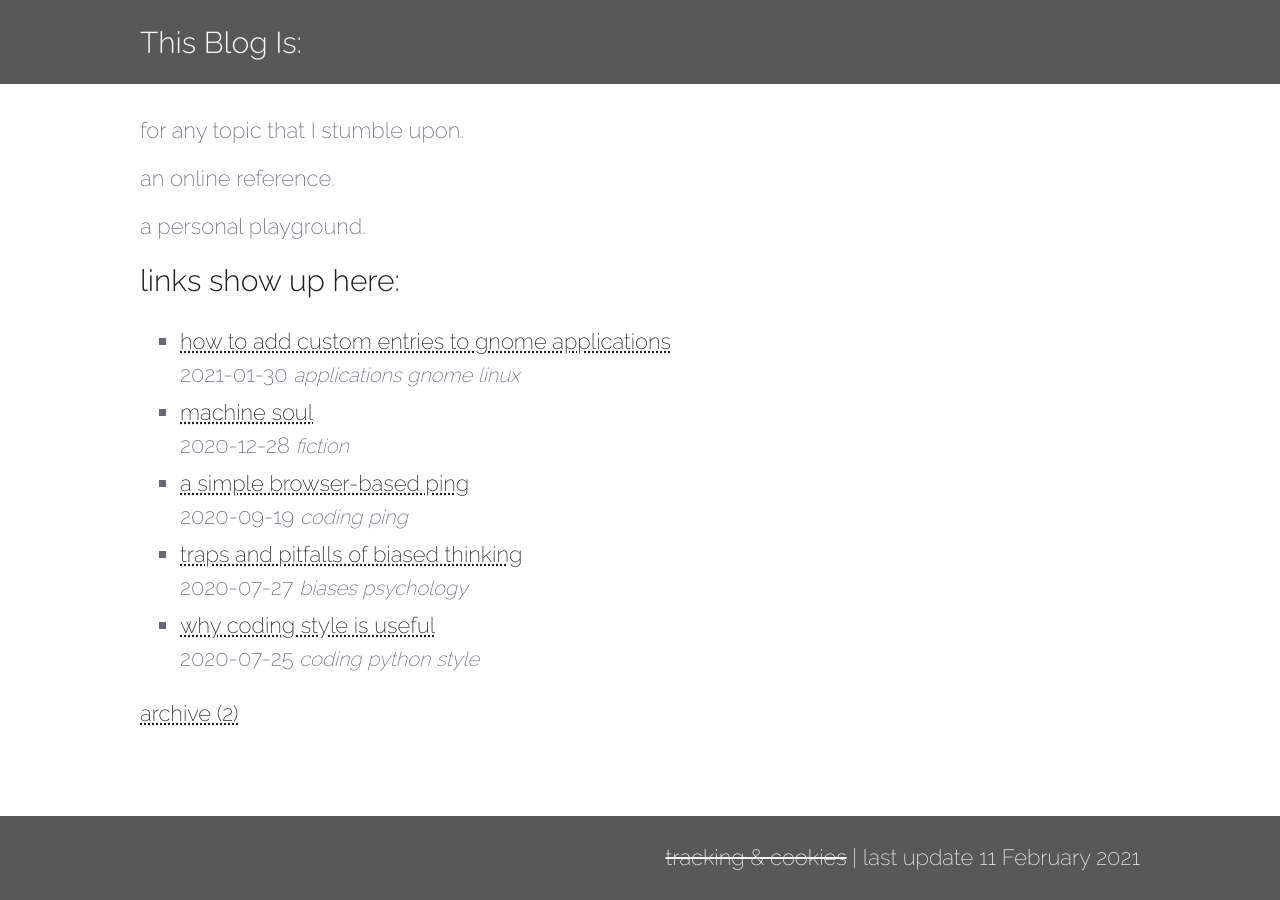
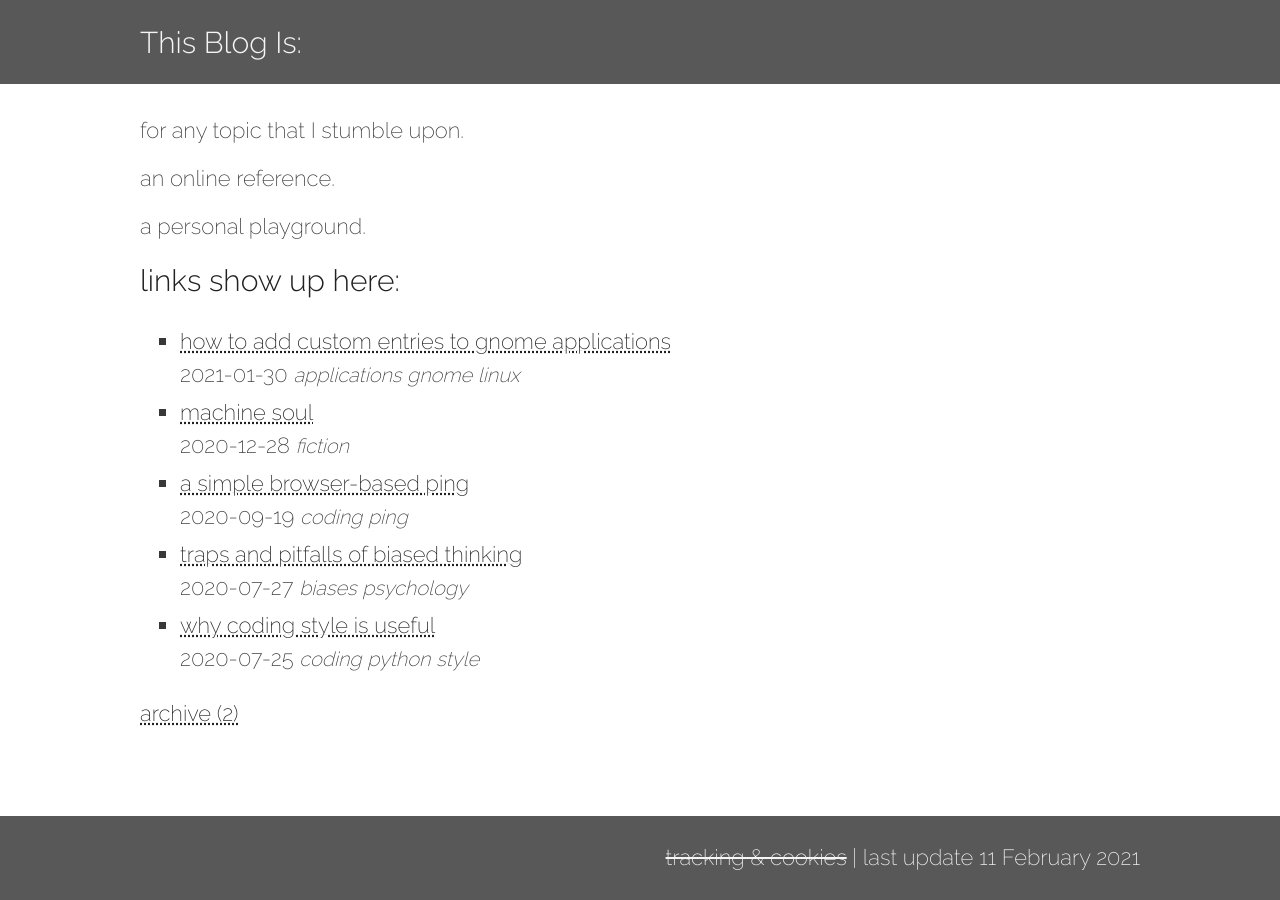
Before and after one commit to ZackDev/zackdev.github.io, a Jekyll site: the page built from pages/index.md, in a window 1280 px wide. Built offline with Jekyll 4.4.1, drawn with Linux system fonts in a browser that asks for light colours.

Commit message:
increased contrast

```diff
--- a/_sass/main.scss
+++ b/_sass/main.scss
@@ -5,7 +5,7 @@
 
 /* theme colors */
 $light_grey: #F2F2F2;
-$medium_grey: #667;
+$medium_grey: #383838;
 $dark_grey: #212121;
 $white: #FFF;
 
```
